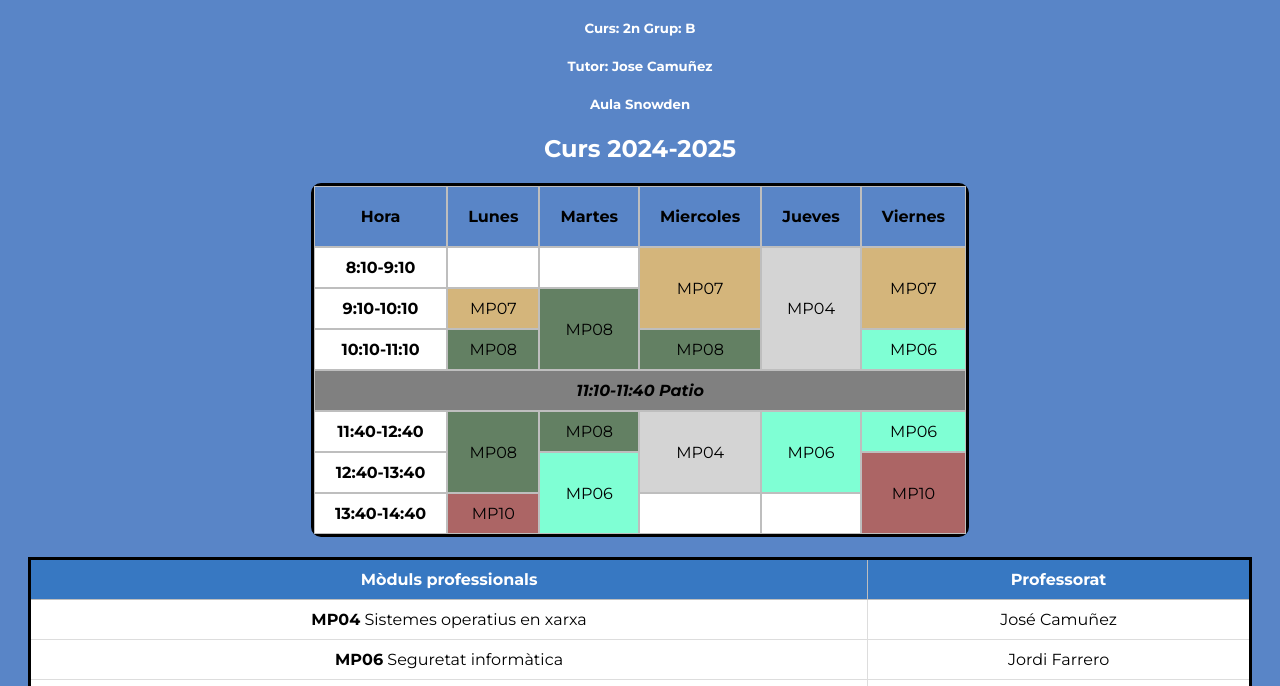
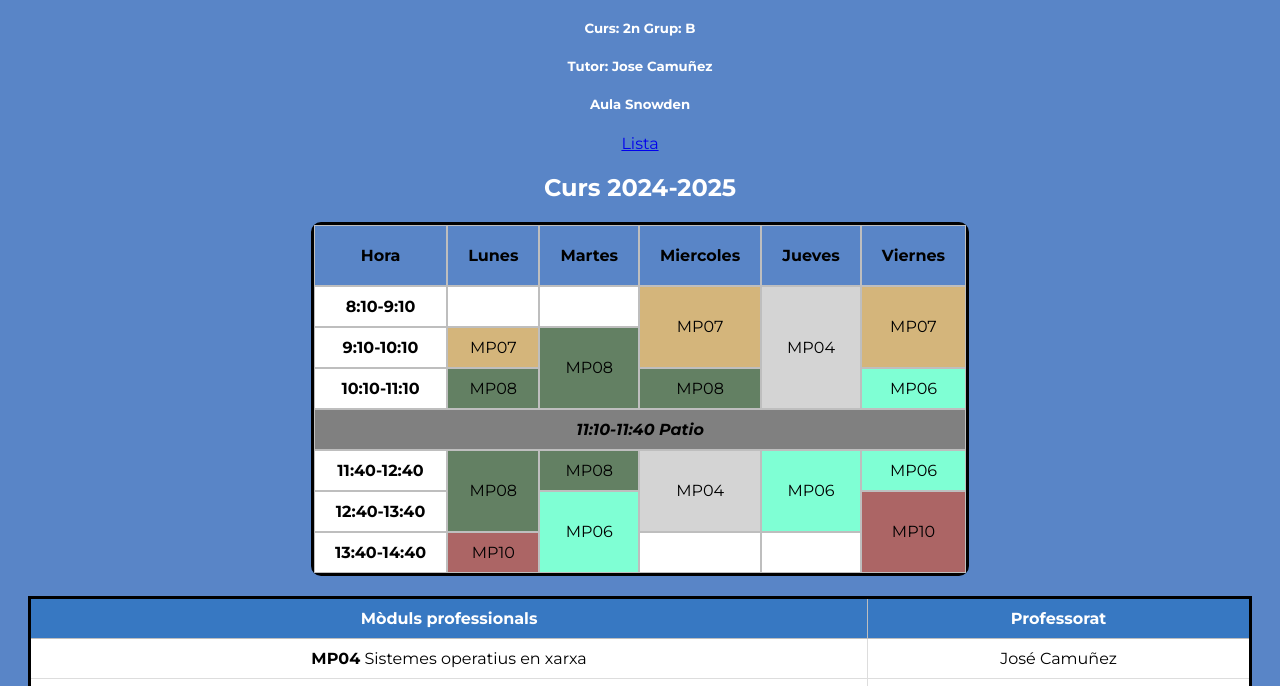
Before and after one commit to Neiferpuig/tablas, a plain HTML site: page index.html in a window 1280 px wide. Shown: the part 91-777 px from the top of the page. Drawn offline with Linux system fonts and the light colour scheme.

Commit message:
Update index.html

```diff
--- a/index.html
+++ b/index.html
@@ -14,6 +14,7 @@
         <h5>Curs: 2n Grup: B</h5>
         <h5>Tutor: Jose Camuñez</h5>
         <h5>Aula Snowden</h5>
+        <a href="lista.html">Lista</a>
         <h2>Curs 2024-2025</h2>
 
       <div class="tabla1">
```
